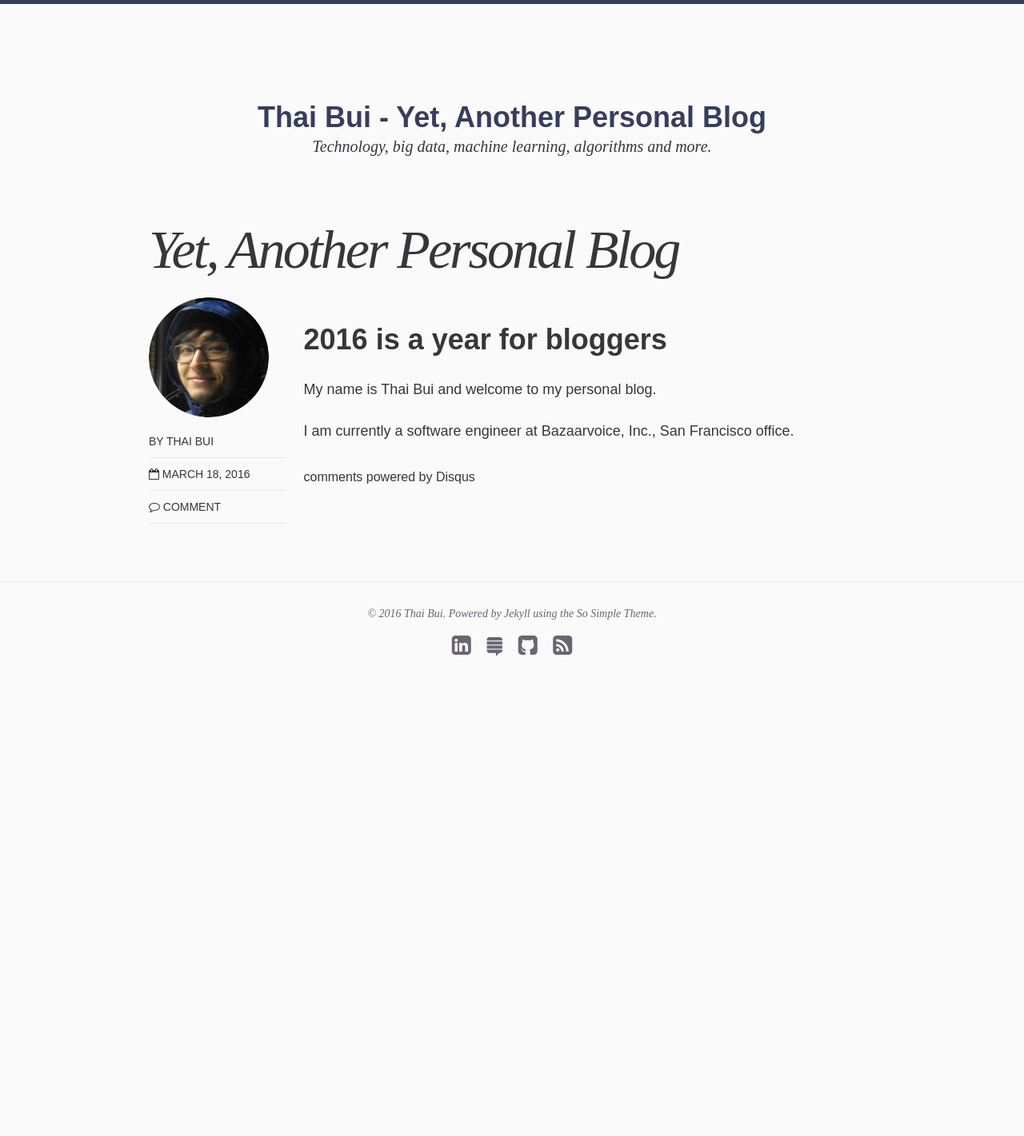
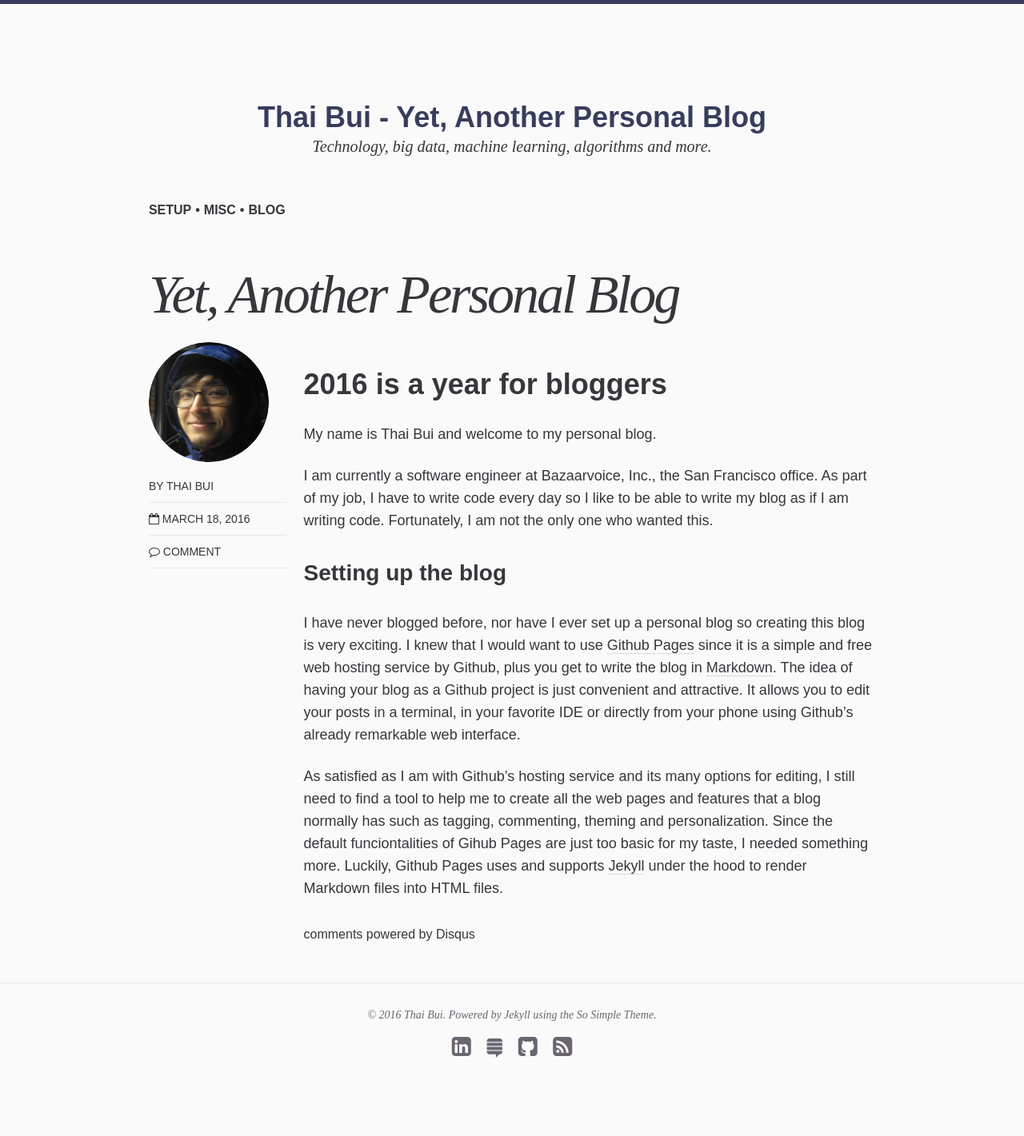
Before and after one commit to thaibui/thaibui.github.io, a Jekyll site: the page built from _posts/2016-03-18-yet-another-personal-blog.md, in a window 1280 px wide. Shown: the whole page at 80% size. Built offline with Jekyll 4.4.1, drawn with Linux system fonts in a browser that asks for light colours; nearby versions of some CDN libraries; comment, search, counter and statistics services are not loaded; before the commit the page ends 919 px from its top, so only the background shows below that.

Commit message:
Working on a draft

```diff
--- a/_posts/2016-03-18-yet-another-personal-blog.md
+++ b/_posts/2016-03-18-yet-another-personal-blog.md
@@ -4,7 +4,7 @@
 modified:
 categories: posts
 excerpt:
-tags: []
+tags: [setup, misc, blog]
 image:
 feature:
 date: 2016-03-18T15:39:55-04:00
@@ -14,4 +14,26 @@
 
 My name is Thai Bui and welcome to my personal blog.
 
-I am currently a software engineer at Bazaarvoice, Inc., San Francisco office.
+I am currently a software engineer at Bazaarvoice, Inc., the San Francisco
+office. As part of my job, I have to write code every day so I like to be able
+to write my blog as if I am writing code. Fortunately, I am not the only one who
+wanted this.
+
+### Setting up the blog
+
+I have never blogged before, nor have I ever set up a personal blog so creating
+this blog is very exciting. I knew that I would want to use [Github
+Pages](https://pages.github.com/) since it is a simple and free web hosting
+service by Github, plus you get to write the blog in
+[Markdown](http://markdownlivepreview.com/). The idea of having your blog as a
+Github project is just convenient and attractive. It allows you to edit your
+posts in a terminal, in your favorite IDE or directly from your phone using
+Github's already remarkable web interface.
+
+As satisfied as I am with Github's hosting service and its many options for
+editing, I still need to find a tool to help me to create all the web pages and
+features that a blog normally has such as tagging, commenting, theming and
+personalization. Since the default funciontalities of Gihub Pages are just too
+basic for my taste, I needed something more. Luckily, Github Pages uses
+and supports [Jekyll](https://jekyllrb.com/) under the hood to render Markdown
+files into HTML files.
```
